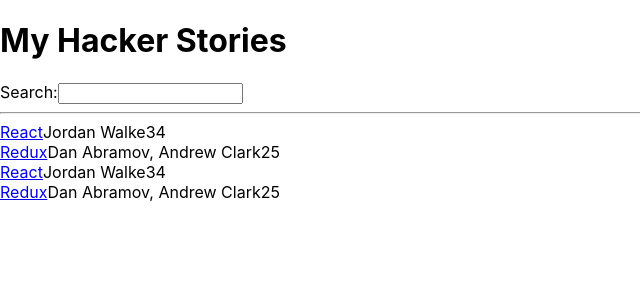
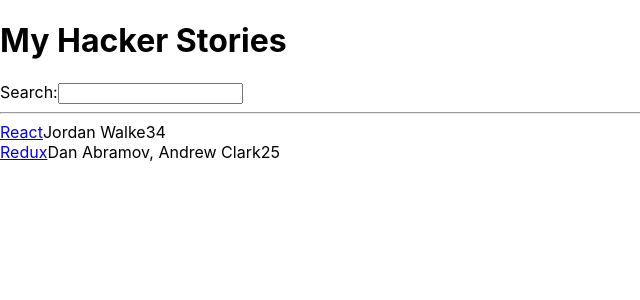
Before and after one commit to jemaltahir/hacker-stories-react, a React (Create React App) app: page / in a window 1280 px wide. Shown: the top 300 px of the page, without its empty margins (0-640 px from the left). Built offline with nearby package versions, Linux system fonts and the light colour scheme.

Commit message:
react passing props

```diff
--- a/src/App.js
+++ b/src/App.js
@@ -1,6 +1,7 @@
 import React from "react";
 
-const list = [
+const App = () => {
+  const stories = [
     {
       title: "React",
       url: "https://reactjs.org/",
@@ -18,7 +19,6 @@
       objectID: 1
     }
   ];
-const App = () => {
   const handleChange = event => {
     console.log("handleChange -> event", event.target.value);
   };
@@ -29,14 +29,13 @@
       <input id="search" type="text" onChange={handleChange} />
 
       <hr />
-      <List />
-      <List />
+      <List list={stories} />
     </div>
   );
 };
 
-const List = () =>
-  list.map(item => (
+const List = props =>
+  props.list.map(item => (
     <div key={item.objectID}>
       <span>
         <a href={item.url}>{item.title}</a>
```
Lines whose indentation alone changed are shown as unchanged.
